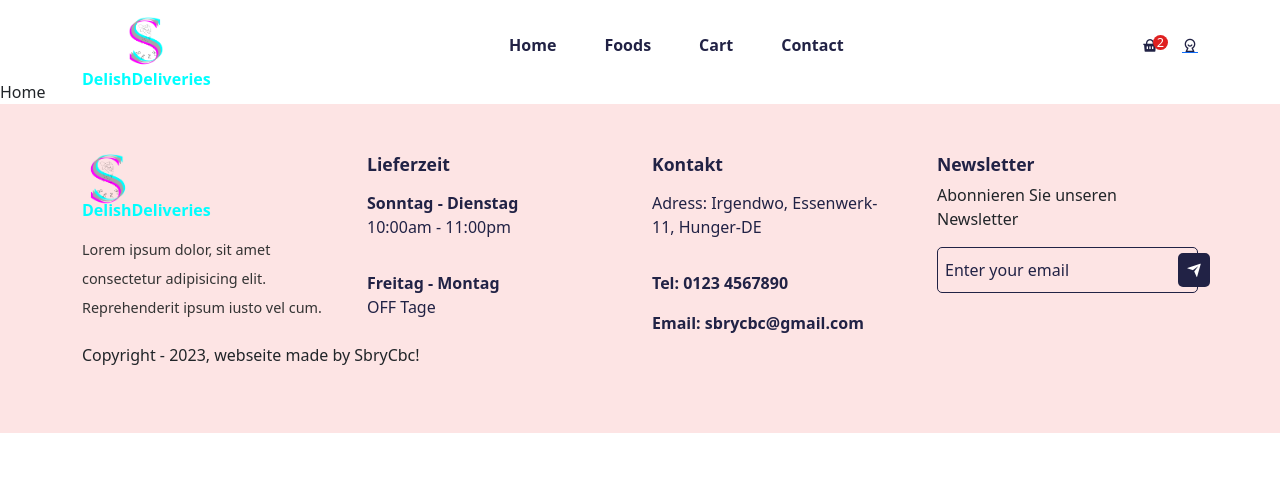
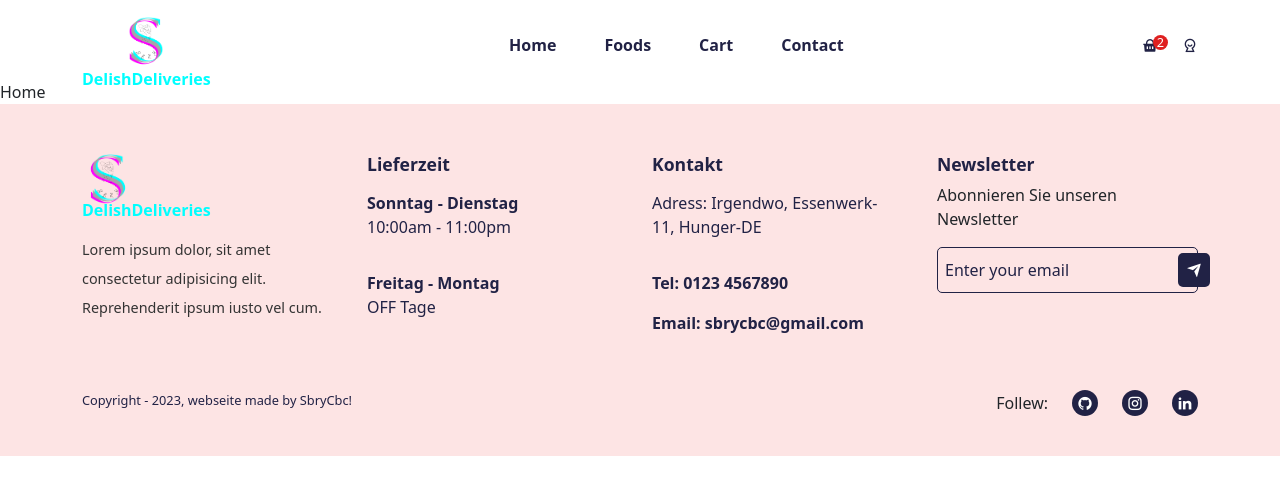
Before and after one commit to sbrycbc/delish-deliveries, a React (Create React App) app: page /home in a window 1280 px wide. Shown: the top 494 px of the page. Built offline with nearby package versions, Linux system fonts and the light colour scheme.

Commit message:
updated footer style and social-links..

```diff
--- a/src/components/Footer/Footer.jsx
+++ b/src/components/Footer/Footer.jsx
@@ -3,6 +3,7 @@ import { Container, Row, Col, ListGroup, ListGroupItem } from 'reactstrap';
 import logo from '../../assets/images/sbry.png';
 
 import '../../styles/footer.css';
+import { Link } from 'react-router-dom';
 
 const Footer = () => {
   return <footer className="footer">
@@ -59,12 +60,17 @@ const Footer = () => {
         </Col>
       </Row>
 
-      <Row>
+      <Row className='mt-5'>
         <Col lg='6' md='6'>
-          <p>Copyright - 2023, webseite made by SbryCbc!</p>
+          <p className='copyright_text'>Copyright - 2023, webseite made by SbryCbc!</p>
         </Col>
         <Col lg='6' md='6'>
-          <div className="social_links"></div>
+          <div className="social_links d-flex align-items-center gap-4 justify-content-end">
+            <p className='m-0'>Follew:</p>
+            <span> <Link to='https://github.com/sbrycbc'><i class="ri-github-fill"></i></Link></span>
+            <span> <Link to='https://www.instagram.com/lauf_frei_heit15/'><i class="ri-instagram-line"></i></Link></span>
+            <span> <Link to='https://www.linkedin.com/in/sabriye-cebeci-039772266/'><i class="ri-linkedin-fill"></i></Link></span>
+          </div>
         </Col>
       </Row>
     </Container>
--- a/src/index.css
+++ b/src/index.css
@@ -0,0 +1,4 @@
+a {
+    text-decoration: none;
+    color: unset;
+}
--- a/src/styles/footer.css
+++ b/src/styles/footer.css
@@ -1,5 +1,6 @@
 .footer{
-    padding: 50px 0px;
+    padding-top: 50px;
+    padding-bottom: 30px;
     background: #fde4e4;
 }
 .footer__logo img {
@@ -65,3 +66,13 @@
 .newsletter input::placeholder{
     color: #212245;
 }
+.social_links span i {
+    padding: 5px;
+    background: #212245;
+    color: #fff;
+    border-radius: 50%;
+}
+.copyright_text{
+    font-size: .8rem;
+    color: #212245;
+}
```
